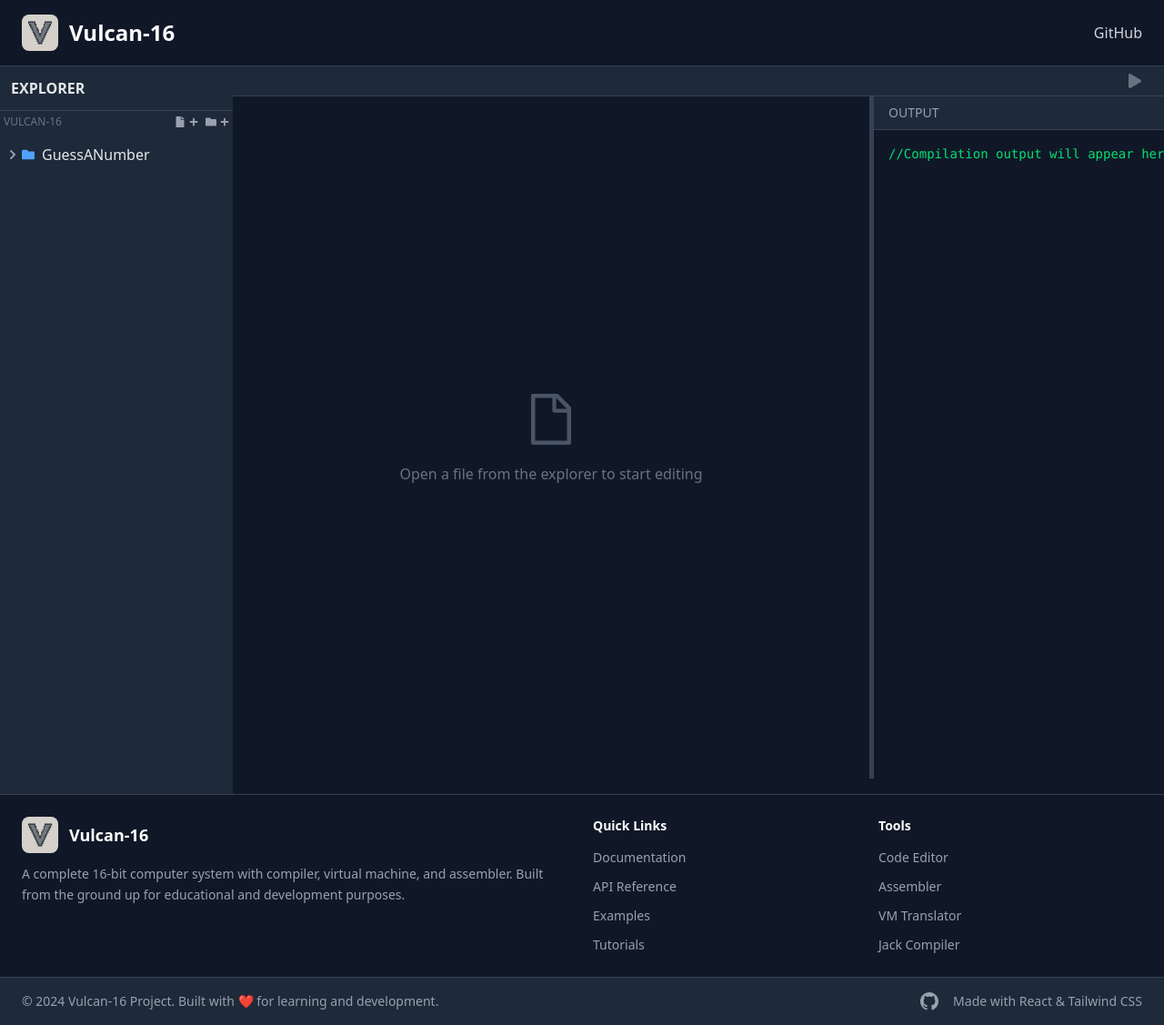
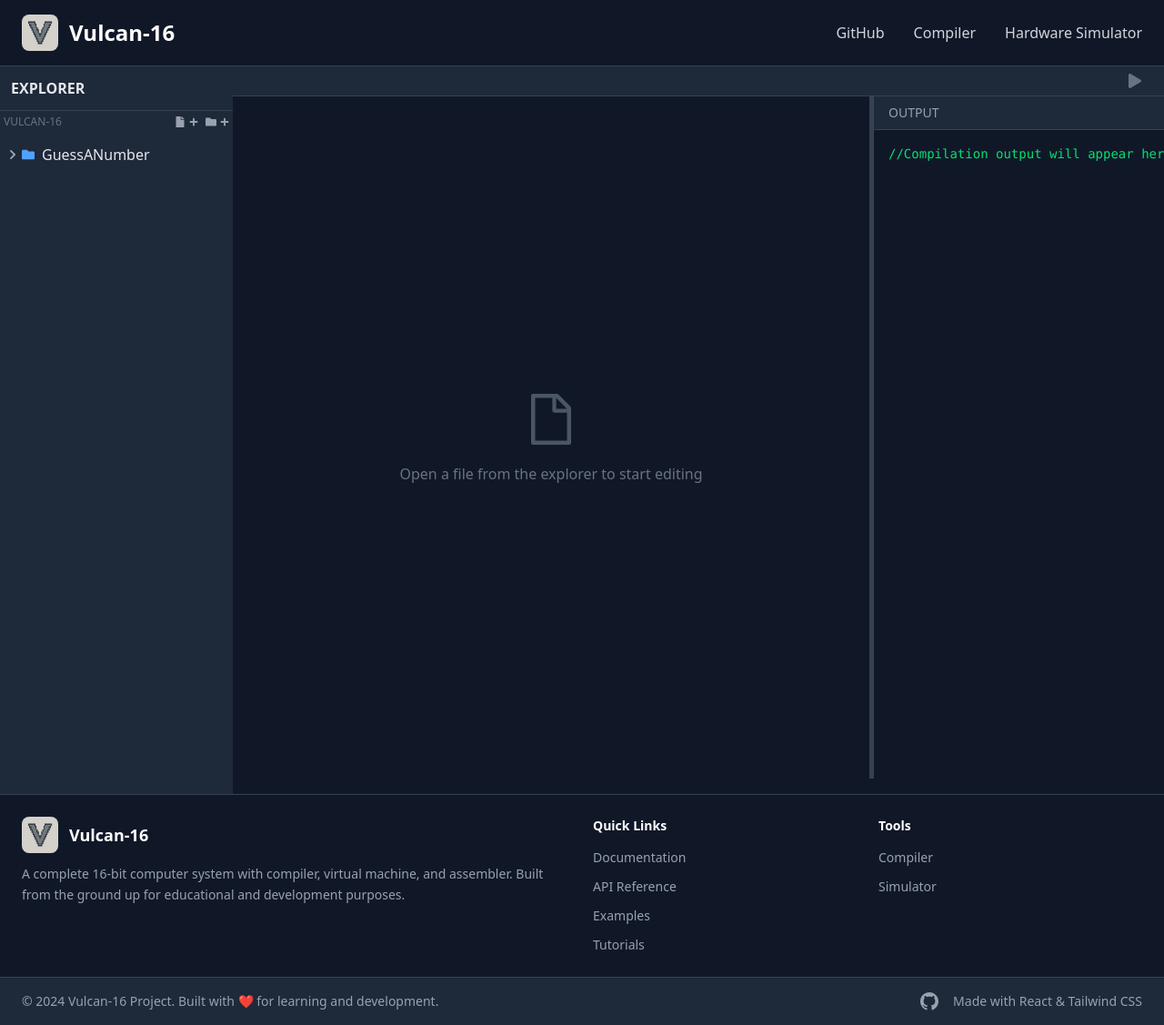
Before and after one commit to wolgwang1729/Vulcan-16, a React (Vite) app in the folder ide/frontend/: page / in a window 1280 px wide. Shown: the whole page at 91% size. Built offline with nearby package versions, Linux system fonts and the light colour scheme.

Commit message:
Update Navlinks

```diff
--- a/ide/frontend/src/components/Footer.jsx
+++ b/ide/frontend/src/components/Footer.jsx
@@ -1,5 +1,6 @@
 import React from 'react';
 import VLogo from '../assets/PixelatedV.png';
+import { NavLink } from "react-router-dom";
 
 const Footer = () => {
   return (
@@ -51,24 +52,20 @@ const Footer = () => {
             <h4 className="text-sm font-semibold text-white mb-3">Tools</h4>
             <ul className="space-y-2">
               <li>
-                <a href="#" className="text-gray-400 hover:text-white text-sm transition-colors duration-200">
-                  Code Editor
-                </a>
+                <NavLink
+                  to="/"
+                  className="text-gray-400 hover:text-white text-sm transition-colors duration-200 "
+                >
+                  Compiler
+                </NavLink>
               </li>
               <li>
-                <a href="#" className="text-gray-400 hover:text-white text-sm transition-colors duration-200">
-                  Assembler
-                </a>
-              </li>
-              <li>
-                <a href="#" className="text-gray-400 hover:text-white text-sm transition-colors duration-200">
-                  VM Translator
-                </a>
-              </li>
-              <li>
-                <a href="#" className="text-gray-400 hover:text-white text-sm transition-colors duration-200">
-                  Jack Compiler
-                </a>
+                <NavLink
+                  to="/hardware-simulator"
+                  className="text-gray-400 hover:text-white text-sm transition-colors duration-200 "
+                >
+                  Simulator
+                </NavLink>
               </li>
             </ul>
           </div>
--- a/ide/frontend/src/components/Header.jsx
+++ b/ide/frontend/src/components/Header.jsx
@@ -1,5 +1,6 @@
 import React from 'react';
 import VLogo from '../assets/PixelatedV.png';
+import { NavLink } from "react-router-dom";
 
 const Header = () => {
   return (
@@ -23,10 +24,19 @@ const Header = () => {
           >
             GitHub
           </a>
+          <NavLink
+            to="/"
+            className="text-gray-300 hover:text-white transition-colors duration-200 font-medium"
+          >
+            Compiler
+          </NavLink>
+          <NavLink
+            to="/hardware-simulator"
+            className="text-gray-300 hover:text-white transition-colors duration-200 font-medium"
+          >
+            Hardware Simulator
+          </NavLink>
           {/* <button className="text-gray-300 hover:text-white transition-colors duration-200 font-medium">
-            Compiler
-          </button>
-          <button className="text-gray-300 hover:text-white transition-colors duration-200 font-medium">
             Monitor
           </button>
           <button className="text-gray-300 hover:text-white transition-colors duration-200 font-medium">
```
